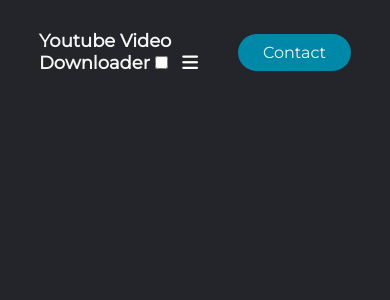
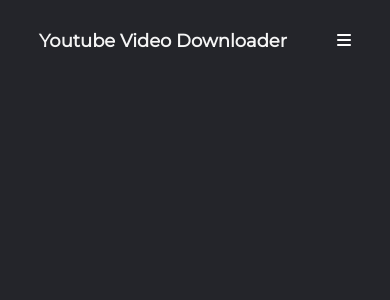
Before and after one commit to devansharora18/Youtube-Video-Downloader-Django, a Django app: template myApp/ytDownloader/templates/ytd.html in a window 390 px wide. Shown: the top 300 px of the page. Run offline with Django 3.2, Linux system fonts and the light colour scheme; the template is opened without the code that fills it, so the values that code supplies are empty; some libraries are stand-ins or nearby versions.

Commit message:
navbar almost complete

```diff
--- a/myApp/ytDownloader/static/styles.css
+++ b/myApp/ytDownloader/static/styles.css
@@ -13,6 +13,10 @@
 	font-size: 16px;
 	color: whitesmoke;
 	text-decoration: none;
+}
+
+#click {
+	display: none;
 }
 
 header {
@@ -66,7 +70,7 @@
 	font-weight: 600;
 }
 
-.menu-btn i {
+.menu-btn {
 	color: white;
 	display: none;
 	cursor: pointer;
@@ -86,11 +90,27 @@
 		visibility: hidden;
 	}
 
-	.logo > #click:not(:checked) ~ nav > .nav__links {
+	.cta {
+		display: block;
+		position: fixed;
+		bottom: 80px;
+		align-items: center;
 		visibility: hidden;
 	}
 
-	.logo > #click:checked ~ nav > .nav__links {
+	#click:not(:checked) ~ .nav__links{
+		visibility: hidden;
+	}
+
+	#click:not(:checked) ~ .cta{
+		visibility: hidden;
+	}
+
+	#click:checked ~ .nav__links {
+		visibility: visible;
+	}
+
+	#click:checked ~ .cta{
 		visibility: visible;
 	}
 
@@ -99,7 +119,7 @@
 		margin-top: 40px;
 	}
 
-	.menu-btn i {
+	.menu-btn {
 		display: inline-block;
 	}
 }
--- a/myApp/ytDownloader/templates/ytd.html
+++ b/myApp/ytDownloader/templates/ytd.html
@@ -13,14 +13,14 @@
 	<body class="home-page">
 		<header>
 
-			<div class="logo">
-				Youtube Video Downloader
+
+				<p class="logo">Youtube Video Downloader</p>
 				<input type="checkbox" id="click">
 				<label for="click" class="menu-btn">
 					<i class="fas fa-bars"></i>
 				</label>
-			</div>
-			<nav>
+
+
 				<ul class="nav__links">
 					<li><a class="active" href="/">Youtube</a></li>
 					<li><a href="#">Instagram</a></li>
@@ -28,8 +28,8 @@
 					<li><a href="#">Whatsapp Status</a></li>
 					<li><a href="#">About</a></li>
 				</ul>
-			</nav>
-			<a class="cta" href="#"><button>Contact</button></a>
+
+				<a class="cta" href="#"><button>Contact</button></a>
 		</header>
 	</body>
 </html>
```
Also changed, not shown: myApp/ytDownloader/static/js/script.js (added).
